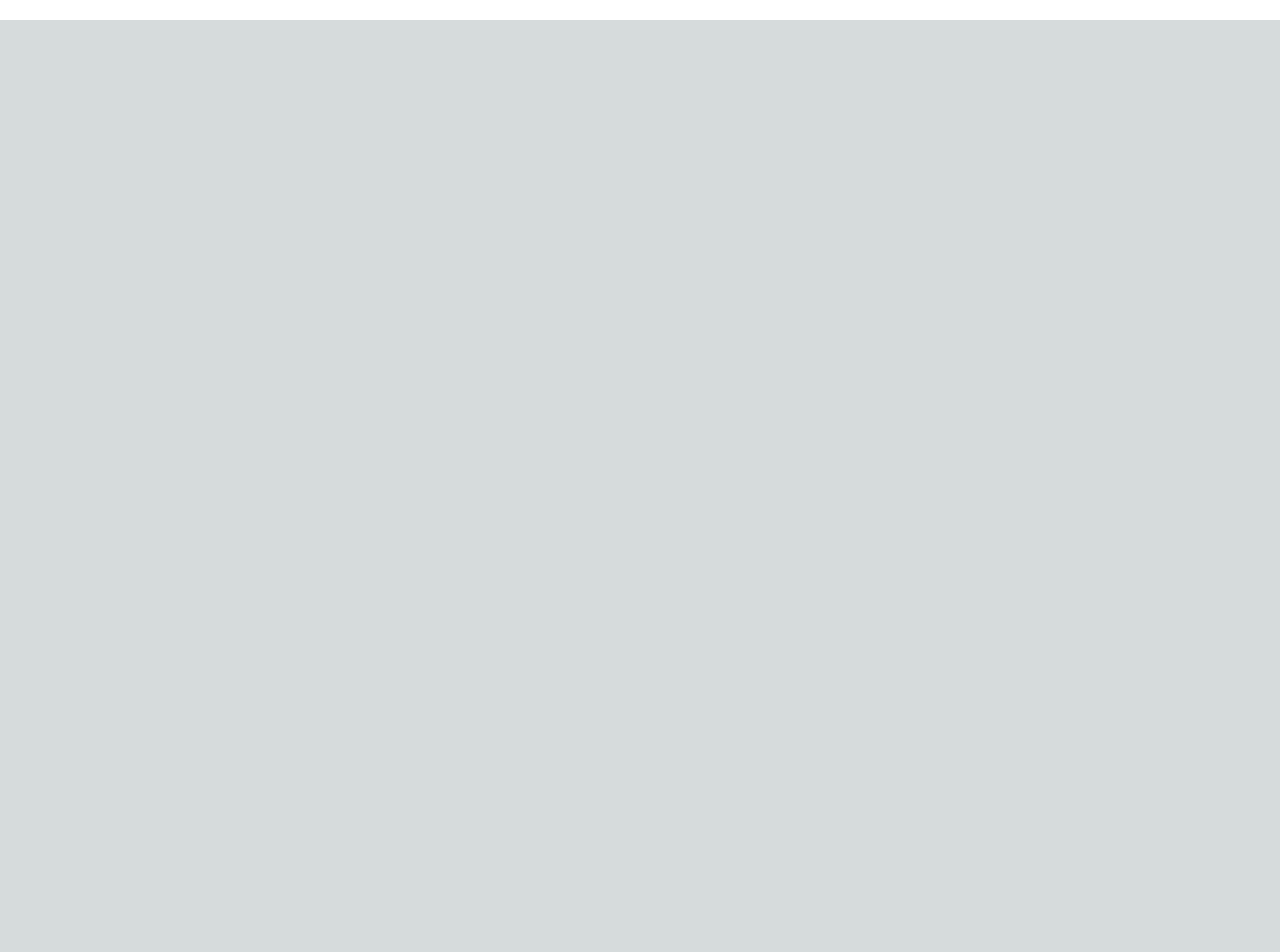
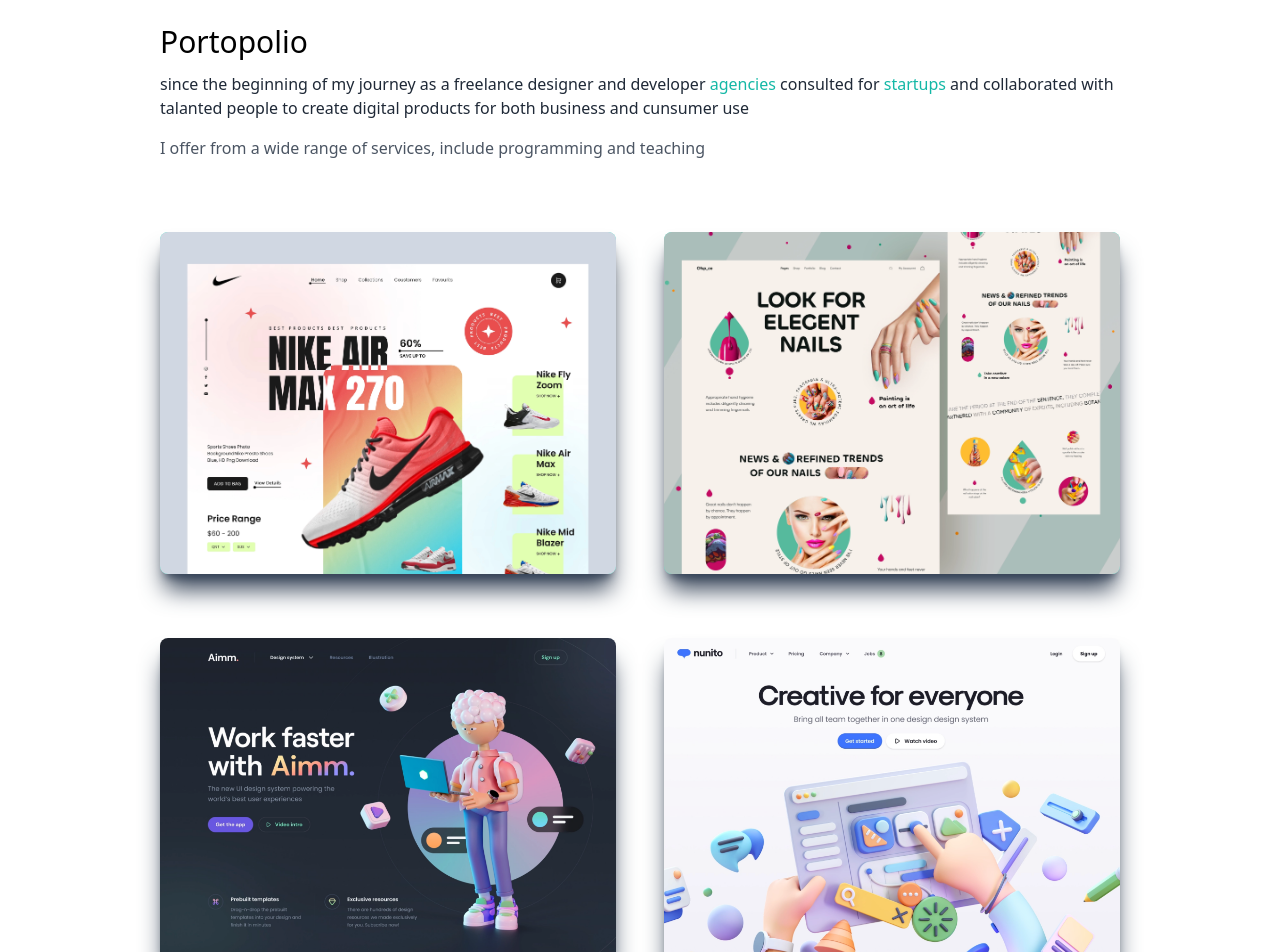
Before and after one commit to Meyzan16/portopolio-next, a Next.js app: page / in a window 1280 px wide. Shown: the part 1520-2472 px from the top of the page. Before the commit the page ends 1540 px from the top, so only its background shows below. Built offline with nearby package versions, Linux system fonts and the light colour scheme.

Commit message:
perbarui index

```diff
--- a/src/pages/index.tsx
+++ b/src/pages/index.tsx
@@ -11,17 +11,25 @@
 import code from "../../public/code.png"
 import consulting from "../../public/consulting.png"
 
+import web1 from "../../public/web1.png"
+import web2 from "../../public/web2.png"
+import web3 from "../../public/web3.png"
+import web4 from "../../public/web4.png"
+import web5 from "../../public/web5.png"
+import web6 from "../../public/web6.png"
+
 export default function Home() {
   const [darkmode, setDarkMode] = useState(false);
+
   return (
-    <>
+    <div className={darkmode ? "dark" : ""}>
       <Head>
         <title>Create Next App</title>
         <meta name="description" content="Generated by create next app" />
         <meta name="viewport" content="width=device-width, initial-scale=1" />
         <link rel="icon" href="/favicon.ico" />
       </Head>
-      <main className={styles.main}>
+      <main className="bg-white px-10 md:px-20 lg:px-40 dark:bg-gray-900">
           <section className="min-h-screen pt-10 pb-32">
             <nav className="flex justify-between">
               <h1 className="text-xl font-burtons dark:text-white">developyed</h1>
@@ -36,7 +44,7 @@
 
             <div className="text-center pt-20 md:pt-24 lg:pt-28">
               <h2 className={styles.name}>Meyzan Al Yutra</h2>
-              <h2 className={styles.devanddesig}>Developer and designer</h2>
+              <h2 className="text-xl py-2 sm:text-2xl dark:text-white">Developer and designer</h2>
               <p className="text-medium leading-8 text-gray-800 sm:text-xl max-w-2xl mx-auto dark:text-white">
                 Freelancer providing services for programming and design content needs</p>
             </div>
@@ -104,7 +112,58 @@
 
               </div>
           </section>
+
+
+          <section className="pb-32">
+              <div className="mb-14">
+                <h3 className="text-3xl py-1 font-medium dark:text-white">
+                  Portopolio
+                </h3>
+                <p className="text-md py-2 leading-6 text-gray-800 dark:text-white">
+                  since the beginning of my journey as a freelance designer and developer
+                  <span className="text-teal-500"> agencies</span> consulted for <span className="text-teal-500"> startups</span>  and collaborated with talanted people to create digital
+                  products for both business and cunsumer use
+                </p>
+                <p className="text-md py-2 leading-6 text-gray-600 dark:text-white">I offer from a wide range of services, include programming and teaching</p>
+              </div>
+
+              <div className="w-full  md:grid md:grid-cols-2  md:gap-8 lg:gap-12  justify-between  ">
+
+                <div className="py-4 md:py-2">
+                    <div className="w-full rounded-lg overflow-hidden bg-teal-300  shadow-xl
+                                shadow-slate-700
+                          hover:scale-105 transition-all duration-500 ">
+                      <Image src={web1} alt="web1"  />
+                    </div>
+                </div>
+                <div className="py-4 md:py-2">
+                    <div className="w-full  rounded-lg bg-teal-300  shadow-xl
+                                shadow-slate-700
+                          hover:scale-105 transition-all duration-500 overflow-hidden">
+                      <Image src={web2} alt="web1"/>
+                    </div>
+                </div>
+
+
+                <div className="py-4 md:py-2">
+                    <div className="w-full  shadow-xl
+                                shadow-slate-700
+                          hover:scale-105 transition-all duration-500 overflow-hidden rounded-lg">
+                      <Image src={web5} alt="web1"   />
+                    </div>
+                </div>
+
+                <div className="py-4 md:py-2">
+                    <div className="w-full  shadow-xl
+                                shadow-slate-700
+                          hover:scale-105 transition-all duration-500 overflow-hidden rounded-lg">
+                      <Image src={web6} alt="web1"   />
+                    </div>
+                </div>
+
+            </div>
+          </section>
       </main>
-    </>
+    </div>
   )
 }
--- a/src/styles/Home.module.css
+++ b/src/styles/Home.module.css
@@ -1,5 +1,5 @@
 .main {
-  @apply bg-white  dark:bg-gray-900 px-10 md:px-20 lg:px-40;
+  @apply bg-white px-10 md:px-20 lg:px-40 dark:bg-gray-900;
 }
 
 .section {
@@ -18,9 +18,7 @@
 .name {
   @apply font-bold text-4xl text-teal-600 py-2 sm:text-5xl
 }
-.devanddesig {
-  @apply text-xl py-2 sm:text-2xl dark:text-white;
-}
+
 
 
 .logososmed{
```
Lines whose indentation alone changed are shown as unchanged.
